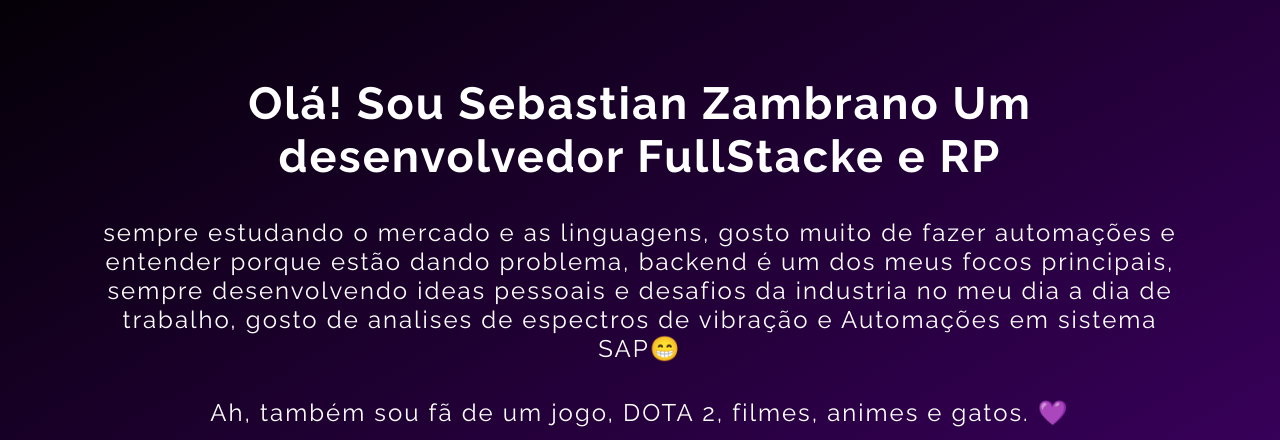
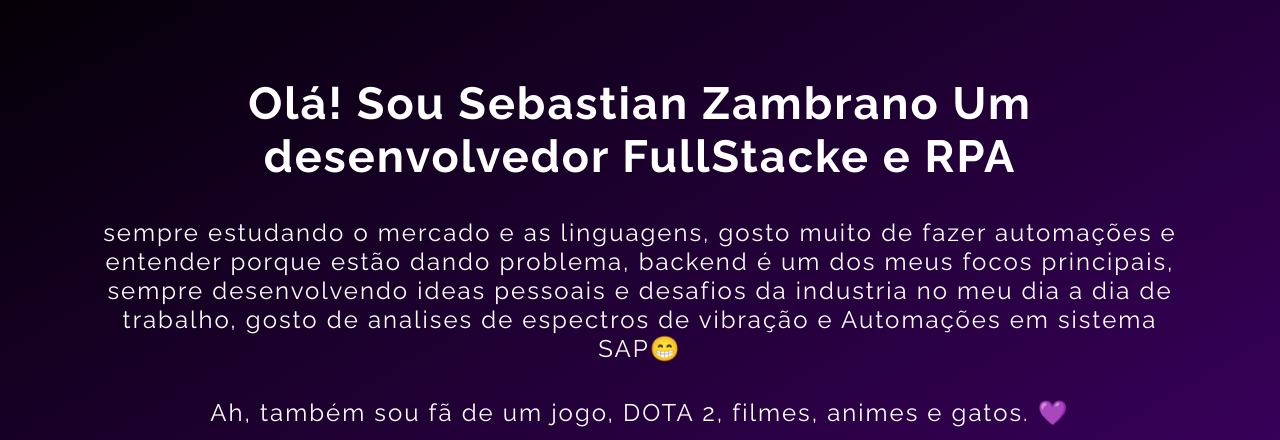
Before and after one commit to sebsatian-A-zambrano/Portafolio-simplificado, a plain HTML site: page index.html in a window 1280 px wide. Shown: the part 98-538 px from the top of the page. Drawn offline with nearby package versions, Linux system fonts and the light colour scheme.

Commit message:
Update index.html

```diff
--- a/index.html
+++ b/index.html
@@ -42,7 +42,7 @@
     </header>
     <section class="home">
       <div class="informacoes">
-        <h1>Olá! Sou Sebastian Zambrano Um desenvolvedor FullStacke e RP</h1>
+        <h1>Olá! Sou Sebastian Zambrano Um desenvolvedor FullStacke e RPA</h1>
         <p>
           sempre estudando o mercado e as linguagens, gosto muito de fazer automações e entender porque estão dando problema,
           backend é um dos meus focos principais, sempre desenvolvendo ideas pessoais e desafios da industria no meu dia a dia de trabalho,
```
